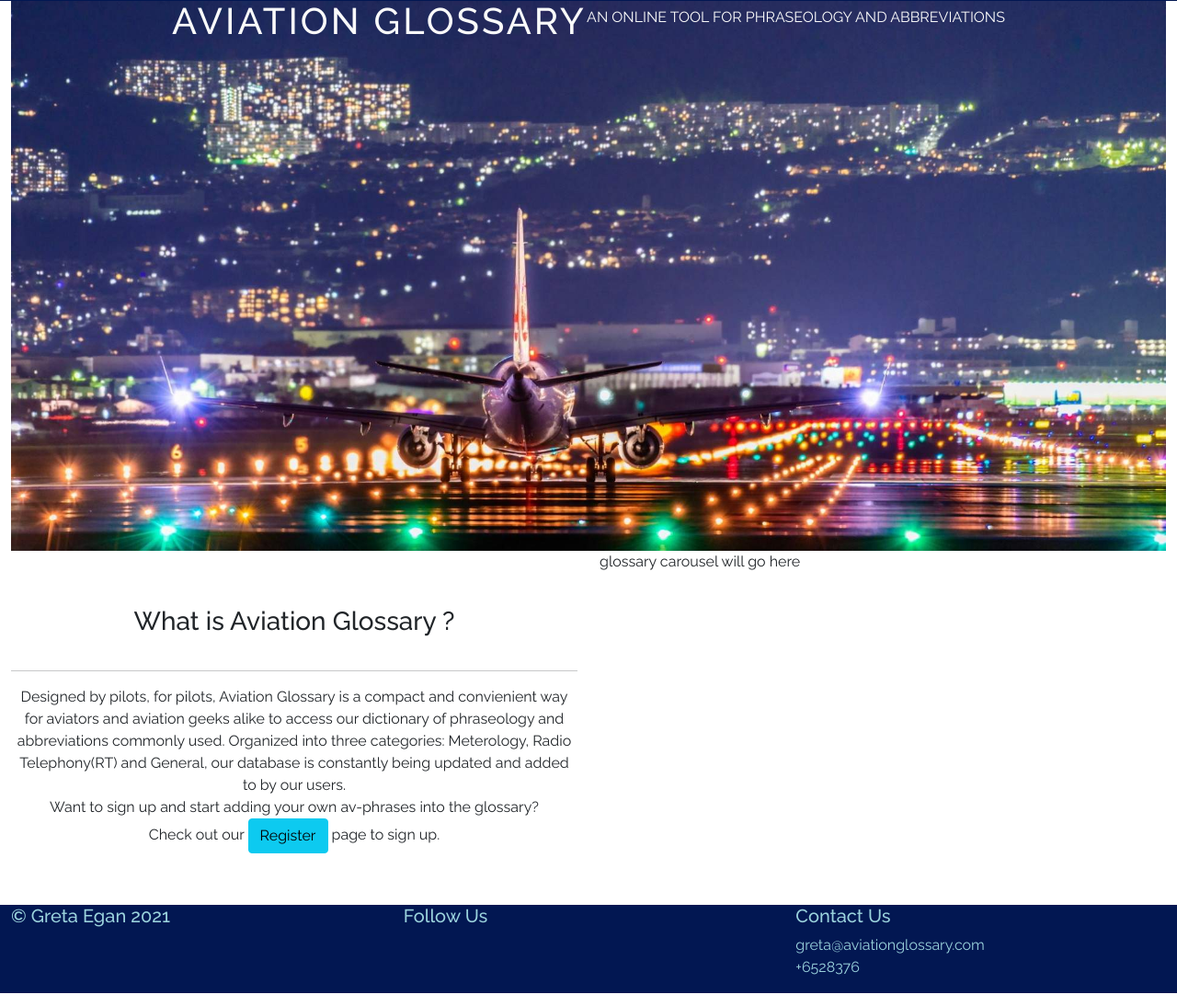
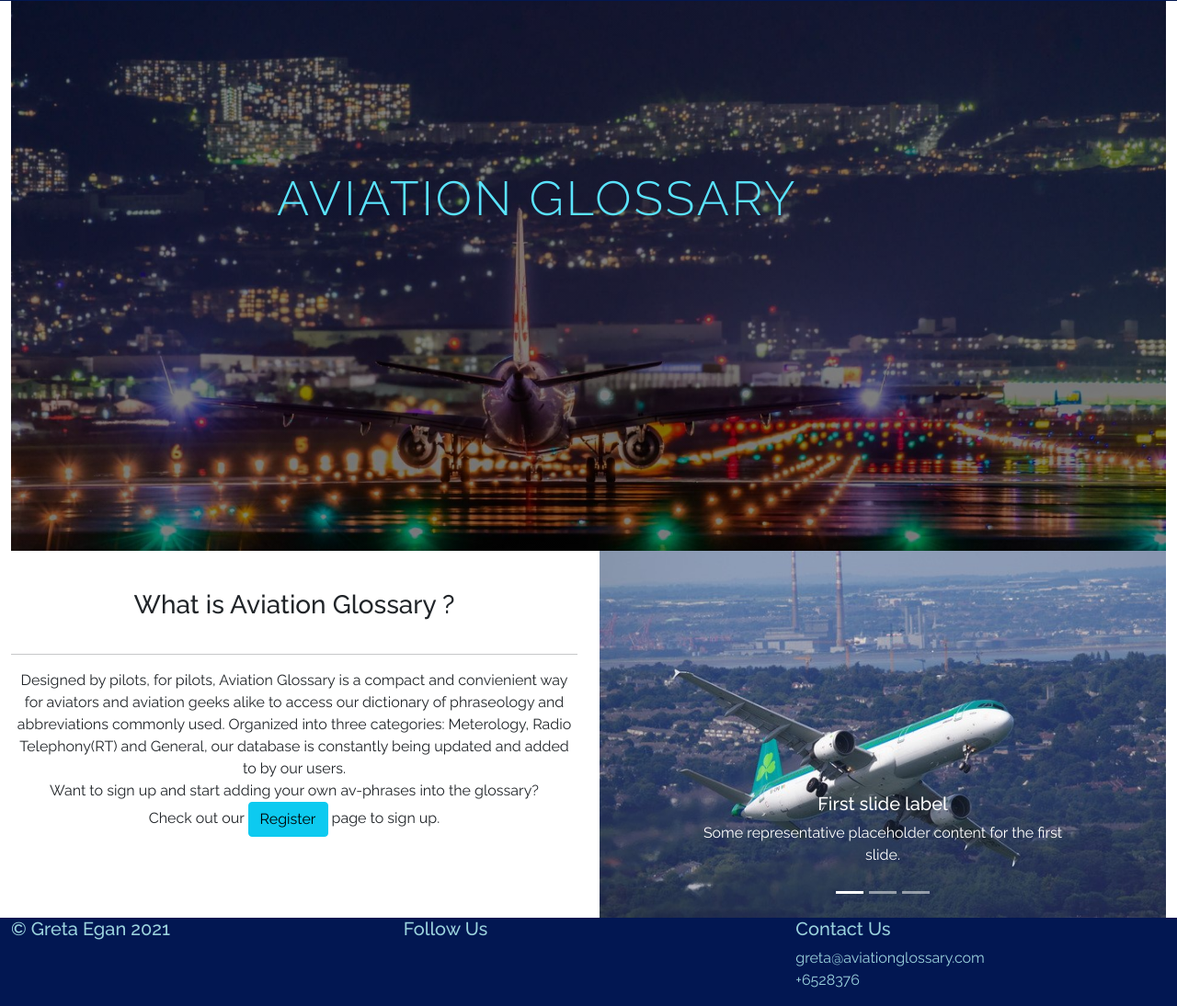
Before and after one commit to gretaegan/aviation-glossary, a Flask app: page / in a window 1280 px wide. Shown: the part 61-1155 px from the top of the page at 92% size. Run offline with Flask 2, Linux system fonts and the light colour scheme; some libraries are stand-ins or nearby versions.

Commit message:
Add hero image section to homepage, and change location of Bootstrap carousel

```diff
--- a/static/css/style.css
+++ b/static/css/style.css
@@ -34,6 +34,11 @@ body {
     font-size: 20px;
 }
 
+.nav-link:hover {
+    color: #fafafa;
+    text-decoration: underline;
+}
+
 
 .btn-hover {
     background-color: #9bd3dd;
@@ -47,7 +52,7 @@ body {
 /*-----Home Page*/
 
 .homepage-information {
-    padding-top: 40px;
+    padding-top: 22px;
     padding-bottom: 40px;
     text-align: center;
 }
@@ -58,7 +63,7 @@ body {
 }
 
 .hero-image-container {
-    background-image: url("../images/night.jpg");
+    background-image: linear-gradient(rgba(0,0,0,0.5), rgba(0,0,0,0.5)), url("../images/night.jpg");
     background-size: cover;
     background-repeat: no-repeat;
     background-position: center;
@@ -66,6 +71,7 @@ body {
     width: 100%;
     padding-right: 0;
     padding-left: 0;
+    position: relative;
 }
 
 .hero-text {
@@ -74,10 +80,16 @@ body {
     justify-content: center;
     align-items: center;
     text-transform: uppercase;
+    color: hsl(189, 96%, 67%);
+    position: absolute;
+    top: 31%;
+    left: 23%;
 }
 
 .hero-text h1 {
     letter-spacing: 3px;
+    font-size: 52px;
+    font-weight: 200;
 }
 
 /*----- Register */
--- a/templates/homepage.html
+++ b/templates/homepage.html
@@ -6,9 +6,7 @@
   <div class="row g-0">
     <div class="col-12 hero-image-container">
       <div class="hero-text">
-        <h1> Aviation Glossary </h1><br>
-        <hr>
-        <p> An online tool for phraseology and abbreviations </p>
+        <h1> Aviation Glossary </h1>
       </div>
     </div>
   </div>
@@ -30,7 +28,36 @@
         </p>
       </div>
       <div class="col-sm-6 col-md-6 col-lg-6">
-        glossary carousel will go here
+        <div id="glossaryCarousel" class="carousel slide" data-bs-ride="carousel">
+          <div class="carousel-indicators">
+            <button type="button" data-bs-target="#glossaryCarousel" data-bs-slide-to="0" class="active" aria-current="true" aria-label="Slide 1"></button>
+            <button type="button" data-bs-target="#glossaryCarousel" data-bs-slide-to="1" aria-label="Slide 2"></button>
+            <button type="button" data-bs-target="#glossaryCarousel" data-bs-slide-to="2" aria-label="Slide 3"></button>
+          </div>
+          <div class="carousel-inner">
+            <div class="carousel-item active">
+              <img src="{{ url_for('static', filename='images/EI.jpg') }}" class="d-block w-100 img-fluid" height="300" width="300" alt="airbus A321">
+              <div class="carousel-caption d-none d-md-block">
+                <h5>First slide label</h5>
+                <p>Some representative placeholder content for the first slide.</p>
+              </div>
+            </div>
+            <div class="carousel-item">
+              <img src="{{ url_for('static', filename='images/kaitak.jpg') }}" class="d-block w-100 img-fluid" height="300" width="300" alt="747 at Kai Tak">
+              <div class="carousel-caption d-none d-md-block">..
+                <h5>Second slide label</h5>
+                <p>Some representative placeholder content for the second slide.</p>
+              </div>
+            </div>
+            <div class="carousel-item">
+              <img src="{{ url_for('static', filename='images/EI.jpg') }}" class="d-block w-100 img-fluid" height="300" width="300" alt="...">
+              <div class="carousel-caption d-none d-md-block">
+                <h5>Third slide label</h5>
+                <p>Some representative placeholder content for the third slide.</p>
+              </div>
+            </div>
+          </div>
+        </div>
       </div>
     </div>
   </div>
```
